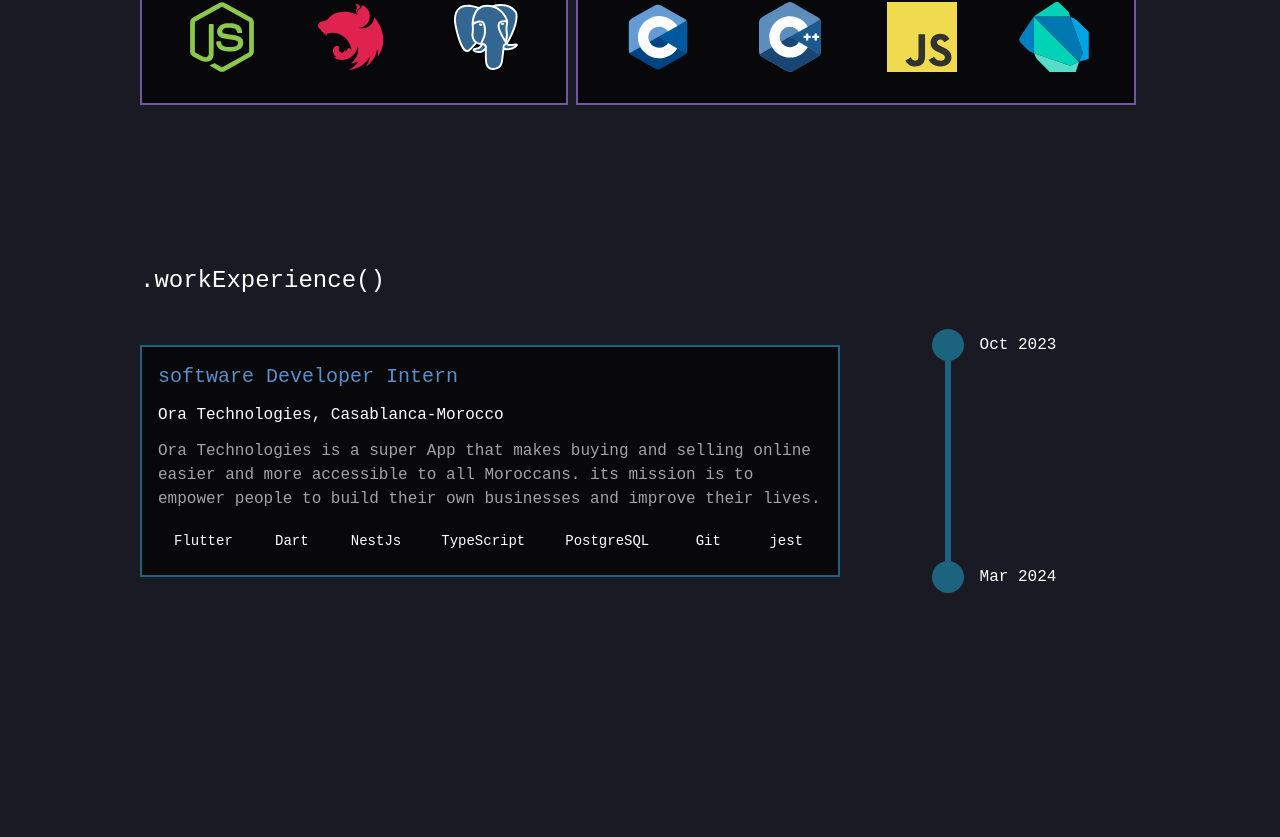
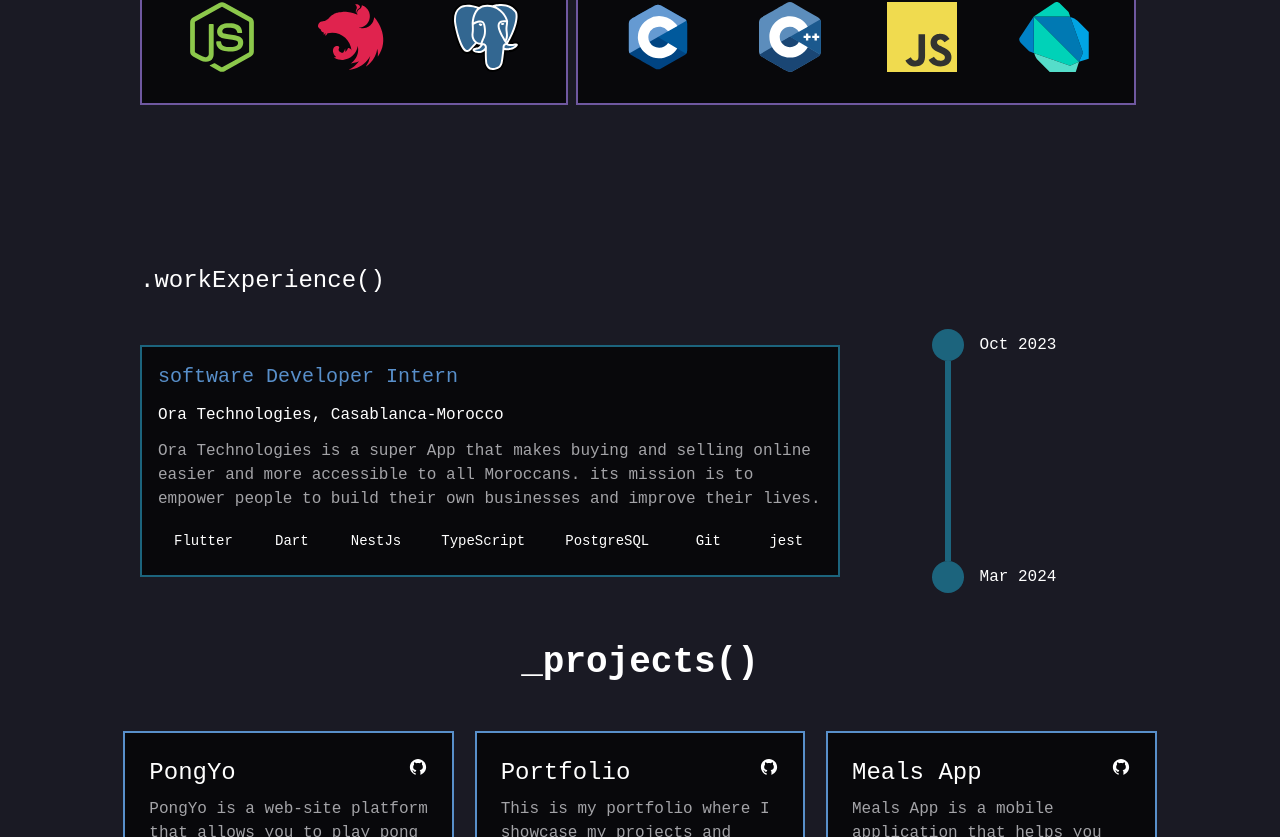
Before and after one commit to 4DeR99/portfolio-v1.0, a React (Create React App) app: page / in a window 1280 px wide. Shown: the part 1963-2800 px from the top of the page. Before the commit the page ends 2576 px from the top, so only its background shows below. Built offline with nearby package versions, Linux system fonts and the light colour scheme.

Commit message:
feat: added new section for projects

```diff
--- /dev/null
+++ b/src/components/organisms/Projects.tsx
@@ -0,0 +1,20 @@
+import React from 'react';
+import { projects } from 'assets/consts';
+import ProjectItem from 'components/atoms/ProjectItem';
+
+function Projects() {
+  return (
+    <div className="flex flex-col p-5 gap-16 items-center justify-center min-h-screen">
+      <div className="flex flex-col items-center gap-8 w-11/12 mx-auto lg:w-10/12 2xl:w-[1200px] lg:mx-auto">
+        <h1 className="text-4xl font-extrabold text-center">_projects()</h1>
+        <div className="flex flex-wrap w-full justify-center lg:justify-between">
+          {projects.map((project, index) => (
+            <ProjectItem key={index} project={project} />
+          ))}
+        </div>
+      </div>
+    </div>
+  );
+}
+
+export default Projects;
--- a/src/pages/Home.tsx
+++ b/src/pages/Home.tsx
@@ -3,6 +3,7 @@ import Layout from 'components/layout/main';
 import Hero from 'components/organisms/Hero';
 import About from 'components/organisms/About';
 import Resume from 'components/organisms/Resume';
+import Projects from 'components/organisms/Projects';
 
 function Home() {
   return (
@@ -10,6 +11,7 @@ function Home() {
       <Hero />
       <About />
       <Resume />
+      <Projects />
     </Layout>
   );
 }
```
